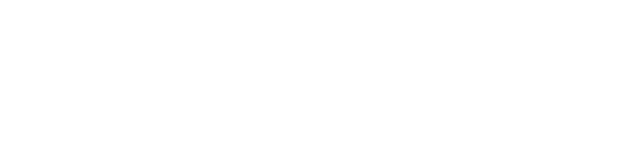
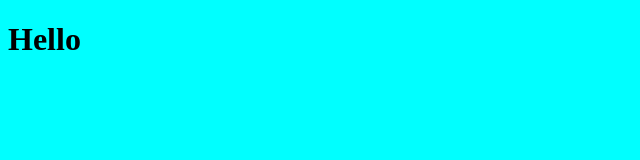
Before and after one commit to Edisonj4vier/Portfolio-project-1, a plain HTML site: page index.html in a window 1280 px wide. Shown: the whole page, without its empty margins (0-640 px from the left). Drawn offline with Linux system fonts and the light colour scheme.

Commit message:
Adding styles

```diff
--- a/index.html
+++ b/index.html
@@ -5,9 +5,12 @@
     <meta http-equiv="X-UA-Compatible" content="IE=edge">
     <meta name="viewport" content="width=device-width, initial-scale=1.0">
     <title>Crypto Portfolio</title>
+    <link rel="stylesheet" href="./styles/main.css">
 </head>
 <body>
-    <header></header>
+    <header>
+        <h1>Hello</h1>
+    </header>
     <main>
         <section class="hero"></section>
         <div class="clients"></div>
--- /dev/null
+++ b/styles/main.css
@@ -0,0 +1,3 @@
+html {
+    background-color: aqua;
+}
```
